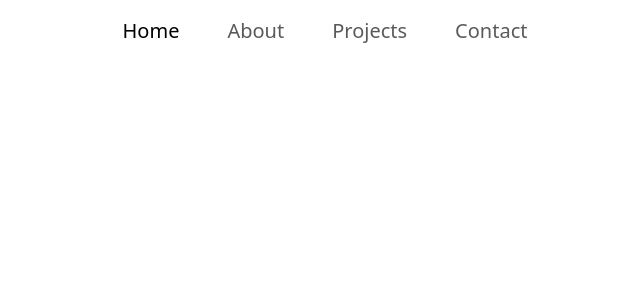
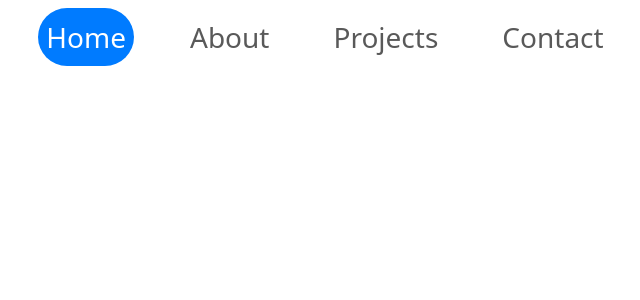
Before and after one commit to Goobber33/Portfolio-v3, a React (Create React App) app: page / in a window 1280 px wide. Shown: the top 300 px of the page, without its empty margins (315-955 px from the left). Built offline with nearby package versions, Linux system fonts and the light colour scheme.

Commit message:
Added a decleration for scss for typescript and moved my nabar code to it's own file.

```diff
--- a/src/App.tsx
+++ b/src/App.tsx
@@ -1,12 +1,16 @@
-import React from 'react';
-import 'bootstrap/dist/css/bootstrap.min.css';
-
-import Home from './pages/Home/Home';
+import React, { useState } from 'react';
+import Navbar from './components/Navbar/Navbar';
 
 function App() {
+  const [activeLink, setActiveLink] = useState('home');
+
+  const handleNavLinkClick = (link: string) => {
+    setActiveLink(link);
+  };
+
   return (
     <div className="App">
-      <Home />
+      <Navbar activeLink={activeLink} onNavLinkClick={handleNavLinkClick} />
     </div>
   );
 }
--- /dev/null
+++ b/src/components/Navbar/Navbar.tsx
@@ -0,0 +1,63 @@
+// Navbar.tsx
+import React from 'react';
+import 'bootstrap/dist/css/bootstrap.min.css';
+import styles from './navbar.module.scss';
+
+interface NavbarProps {
+  activeLink: string;
+  onNavLinkClick: (link: string) => void;
+}
+
+const Navbar: React.FC<NavbarProps> = ({ activeLink, onNavLinkClick }) => {
+    return (
+      <nav className="navbar navbar-expand-lg navbar-light">
+        <div className="container-fluid">
+          <button className="navbar-toggler" type="button" data-bs-toggle="collapse" data-bs-target="#navbarNav" aria-controls="navbarNav" aria-expanded="false" aria-label="Toggle navigation">
+            <span className="navbar-toggler-icon"></span>
+          </button>
+          <div className="collapse navbar-collapse justify-content-center" id="navbarNav">
+            <ul className="navbar-nav">
+              <li className="nav-item mx-4">
+                <a
+                  className={`nav-link fs-3 ${activeLink === 'home' ? styles.activeNavLink : styles.navLink}`}
+                  href="#home"
+                  onClick={(e) => { e.preventDefault(); onNavLinkClick('home'); }}
+                >
+                  Home
+                </a>
+            </li>
+            <li className="nav-item mx-4">
+              <a
+                className={`nav-link fs-3 ${activeLink === 'about' ? 'active' : ''}`}
+                href="#about"
+                onClick={(e) => { e.preventDefault(); onNavLinkClick('about'); }}
+              >
+                About
+              </a>
+            </li>
+            <li className="nav-item mx-4">
+              <a
+                className={`nav-link fs-3 ${activeLink === 'projects' ? 'active' : ''}`}
+                href="#projects"
+                onClick={(e) => { e.preventDefault(); onNavLinkClick('projects'); }}
+              >
+                Projects
+              </a>
+            </li>
+            <li className="nav-item mx-4">
+              <a
+                className={`nav-link fs-3 ${activeLink === 'contact' ? 'active' : ''}`}
+                href="#contact"
+                onClick={(e) => { e.preventDefault(); onNavLinkClick('contact'); }}
+              >
+                Contact
+              </a>
+            </li>
+          </ul>
+        </div>
+      </div>
+    </nav>
+  );
+};
+
+export default Navbar;
--- /dev/null
+++ b/src/components/Navbar/navbar.module.scss
@@ -0,0 +1,10 @@
+.navLink { /* Non-active state styles if any */
+    display: block;
+    padding: 0.5rem 1rem;
+  }
+
+  .activeNavLink {
+    background-color: #007bff !important;
+    color: white !important;
+    border-radius: 2rem;
+  }
--- /dev/null
+++ b/src/declerations.d.ts
@@ -0,0 +1,4 @@
+declare module '*.scss' {
+    const content: { [className: string]: string };
+    export = content;
+  }
--- a/src/pages/Home/Home.tsx
+++ b/src/pages/Home/Home.tsx
@@ -2,26 +2,10 @@ import React from 'react';
 import './home.module.scss';
 
 const Home: React.FC = () => {
+    // Content specific to the home page
     return (
         <div className="home">
-            <nav className="navbar navbar-expand-lg">
-                <div className="collapse navbar-collapse" id="navbarText">
-                    <ul className="navbar-nav mx-auto">
-                        <li className="nav-item text-center mx-3">
-                            <a className="nav-link active fs-5" aria-current="page" href="#">Home</a>
-                        </li>
-                        <li className="nav-item text-center mx-3">
-                            <a className="nav-link fs-5" href="#">About</a>
-                        </li>
-                        <li className="nav-item text-center mx-3">
-                            <a className="nav-link fs-5" href="#">Projects</a>
-                        </li>
-                        <li className="nav-item text-center mx-3">
-                            <a className="nav-link fs-5" href="#">Contact</a>
-                        </li>
-                    </ul>
-                </div>
-            </nav>
+            {/* Home page content goes here */}
         </div>
     );
 };
--- a/src/pages/Home/home.module.scss
+++ b/src/pages/Home/home.module.scss
@@ -0,0 +1,23 @@
+.navbar-nav {
+    .nav-item {
+      .nav-link {
+        transition: background-color 0.3s ease;
+        display: inline-block; // Ensures padding affects size for circle background
+        margin: 0 10px; // Adjust as needed for spacing
+
+        &.active {
+          background-color: #007bff !important; // Example color
+          padding: 10px;
+          border-radius: 50%; // Makes the background circular
+
+          // Ensures the text is vertically centered in the circle
+          line-height: normal;
+          height: 40px !important; // Adjust as needed
+          width: 40px !important; // Adjust as needed
+          display: flex;
+          align-items: center;
+          justify-content: center;
+        }
+      }
+    }
+  }
```
Also changed, not shown: 1 other file (tests, documents, lock files or other folders).
